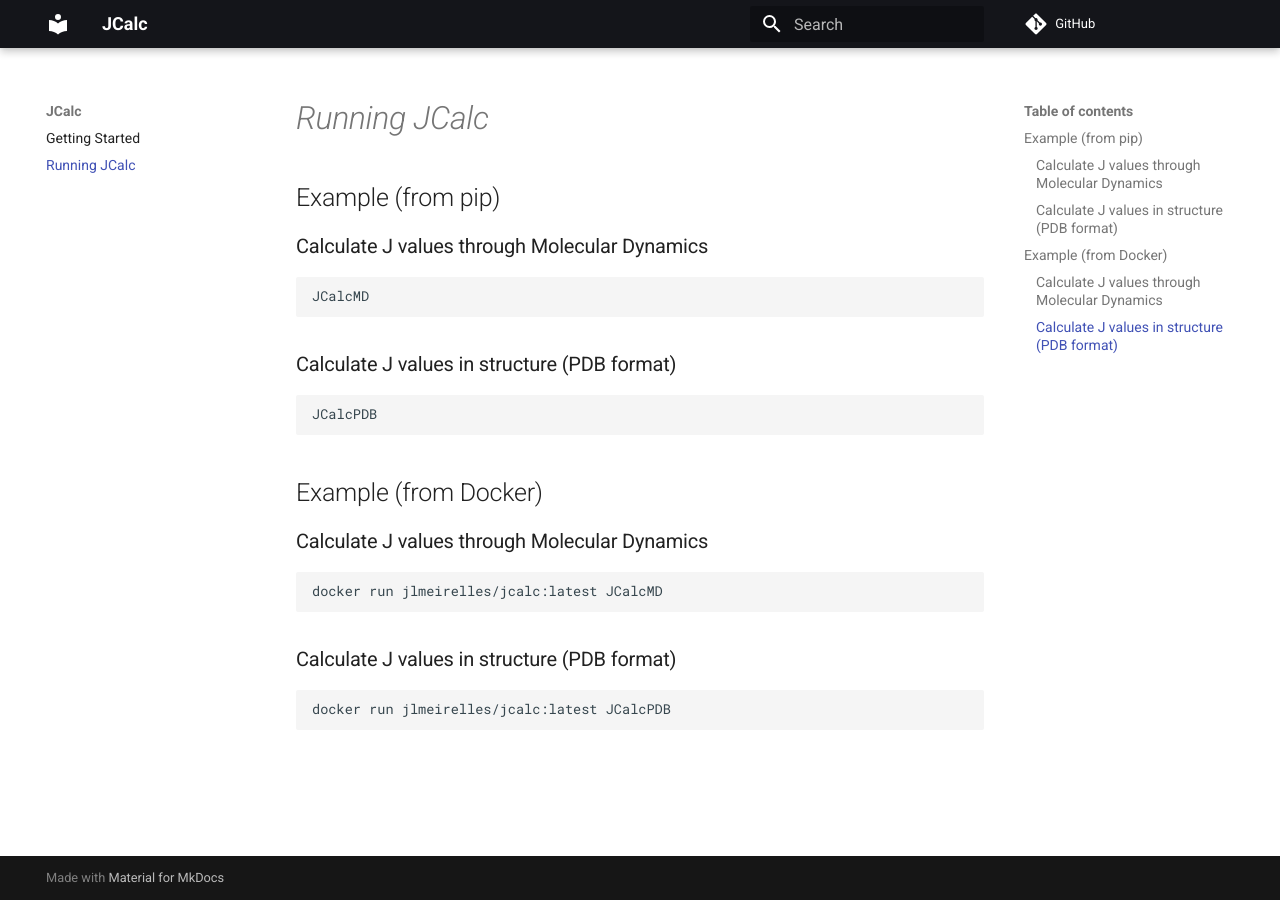
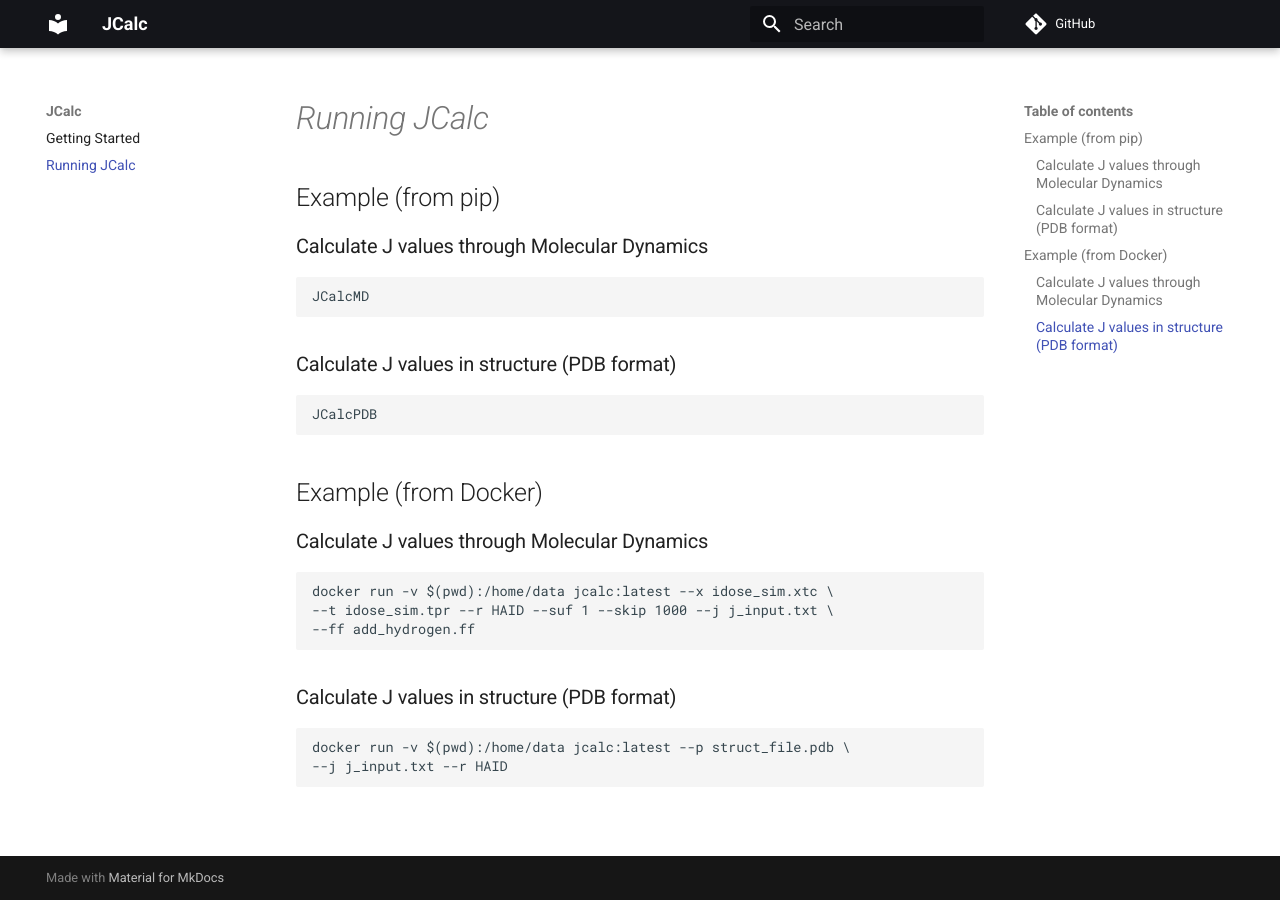
Before and after one commit to Grupo-de-Bioinformatica-Estrutural/jcalc, an MkDocs documentation site: the page built from docs/examples.md, in a window 1280 px wide. Built offline with MkDocs 1.6.1 and Material for MkDocs 9.7.7, drawn with Linux system fonts in a browser that asks for light colours; comment, search, counter and statistics services are not loaded.

Commit message:
Adding Dockerfile and documentation in docs

```diff
--- a/docs/examples.md
+++ b/docs/examples.md
@@ -8,9 +8,14 @@
 ### Calculate J values in structure (PDB format)
     JCalcPDB
 
+
+
 ## Example (from Docker)
 ### Calculate J values through Molecular Dynamics
-    docker run jlmeirelles/jcalc:latest JCalcMD
+    docker run -v $(pwd):/home/data jcalc:latest --x idose_sim.xtc \
+    --t idose_sim.tpr --r HAID --suf 1 --skip 1000 --j j_input.txt \
+    --ff add_hydrogen.ff
 
 ### Calculate J values in structure (PDB format)
-    docker run jlmeirelles/jcalc:latest JCalcPDB
+    docker run -v $(pwd):/home/data jcalc:latest --p struct_file.pdb \
+    --j j_input.txt --r HAID
```
Also changed, not shown: docs/index.md (+4 -0 lines), 1 other file.
